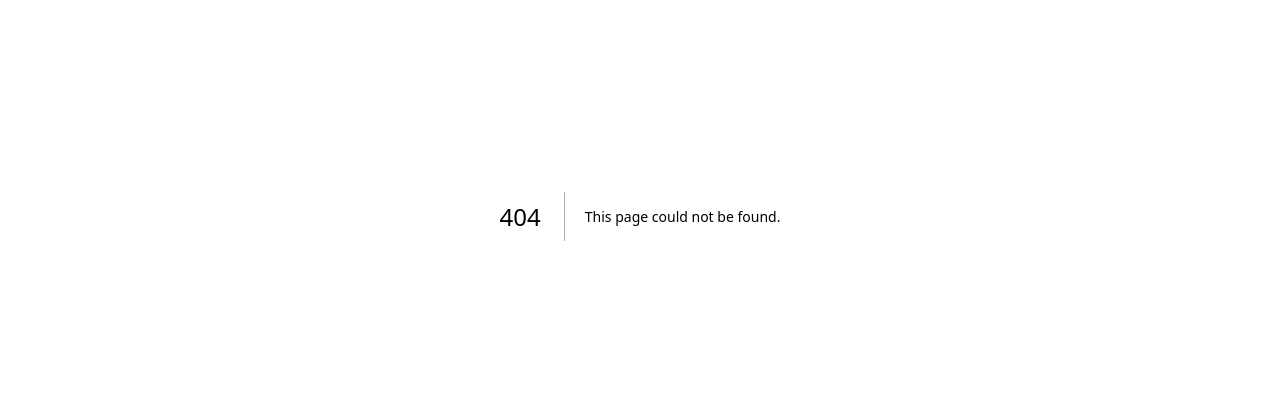
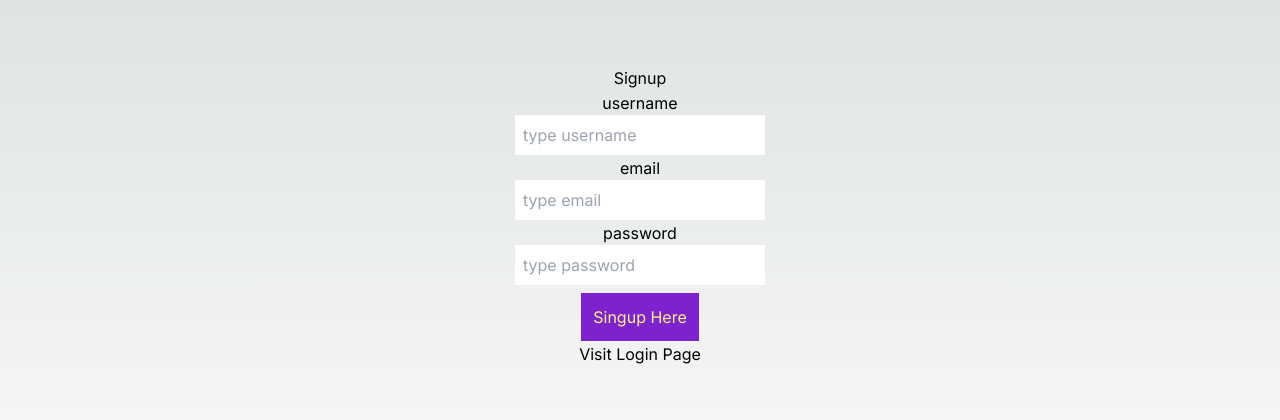
Before and after one commit to The-Kaif/nextjs-first-app, a Next.js app: page /signup in a window 1280 px wide. Before the commit this address had no page. Shown: the part 184-604 px from the top of the page. Built offline with nearby package versions, Linux system fonts and the light colour scheme.

Commit message:
basic app done

```diff
--- /dev/null
+++ b/src/app/dbConfig/dbConfig.ts
@@ -0,0 +1,19 @@
+import mongoose from "mongoose";
+
+export async function connect () {
+    try {
+        mongoose.connect(process.env.MONGO_URI!)
+        const connection = mongoose.connection;
+
+        connection.on('connected',()=>{
+            console.log('Mongoose connected successfully');
+        })
+
+        connection.on('error',(err)=>{
+            console.log('Mongoose error occurred during connect',err);
+            process.exit()
+        })
+    } catch (error) {
+        console.log("Failed to connect", error);
+    }
+}
--- /dev/null
+++ b/src/app/login/page.tsx
@@ -0,0 +1,53 @@
+"use client";
+
+import Link from "next/link";
+import React, { useState } from "react";
+import { useRouter } from "next/navigation";
+import { axios } from "axios";
+
+function Login() {
+  const [user, setUser] = useState({
+    email: "",
+    password:""
+  });
+  return (
+    <div className="flex flex-col items-center justify-center min-h-screen py-2">
+      <h1>Login</h1>
+      <hr />
+      <label htmlFor="email">email</label>
+      <input
+        className="p-2"
+        type="text"
+        placeholder="type email"
+        onChange={(e) => {
+          setUser({
+            ...user,
+            email: e.target.value,
+          });
+        }}
+        value={user.email}
+      />
+      <hr />
+      <label htmlFor="password">password</label>
+      <input
+        className="p-2"
+        type="password"
+        placeholder="type password"
+        onChange={(e) => {
+          setUser({
+            ...user,
+            password: e.target.value,
+          });
+        }}
+        value={user.password}
+      />
+      <button className="bg-purple-700 text-yellow-200 p-3 mt-2">
+        Login Here
+      </button>
+      <hr />
+      <Link href={"signup"}>Visit Signup Page</Link>
+    </div>
+  );
+}
+
+export default Login;
--- /dev/null
+++ b/src/app/profile/[id]/page.tsx
@@ -0,0 +1,17 @@
+import React from "react";
+
+function UserProfile({ params }: any) {
+  return (
+    <div className="flex flex-col items-center justify-center min-h-screen py-2">
+      <h1>User Profile</h1>
+      <p>
+        params :{" "}
+        <span className="bg-purple-700 text-yellow-200 p-1 m-1">
+          {params.id}
+        </span>{" "}
+      </p>
+    </div>
+  );
+}
+
+export default UserProfile;
--- /dev/null
+++ b/src/app/profile/page.tsx
@@ -0,0 +1,11 @@
+import React from 'react'
+
+function Profile() {
+  return (
+    <div className='flex flex-col items-center justify-center min-h-screen py-2'>
+        <h1>Profile</h1>
+    </div>
+  )
+}
+
+export default Profile
--- /dev/null
+++ b/src/app/signup/page.tsx
@@ -0,0 +1,68 @@
+"use client";
+
+import Link from "next/link";
+import React, { useState } from "react";
+import { useRouter } from "next/navigation";
+import { axios } from "axios";
+
+function Signup() {
+  const [user, setUser] = useState({
+    username: "",
+    email: "",
+    password: "",
+  });
+  return (
+    <div className="flex flex-col items-center justify-center min-h-screen py-2">
+      <h1>Signup</h1>
+      <hr />
+      <label htmlFor="username">username</label>
+      <input
+        className="p-2"
+        type="text"
+        placeholder="type username"
+        onChange={(e) => {
+          setUser({
+            ...user,
+            username: e.target.value,
+          });
+        }}
+        value={user.username}
+      />
+      <hr />
+      <label htmlFor="email">email</label>
+      <input
+        className="p-2"
+        type="text"
+        placeholder="type email"
+        onChange={(e) => {
+          setUser({
+            ...user,
+            email: e.target.value,
+          });
+        }}
+        value={user.email}
+      />
+      <hr />
+      <label htmlFor="password">password</label>
+      <input
+        className="p-2"
+        type="password"
+        placeholder="type password"
+        onChange={(e) => {
+          setUser({
+            ...user,
+            password: e.target.value,
+          });
+        }}
+        value={user.password}
+      />
+      <button className="bg-purple-700 text-yellow-200 p-3 mt-2">
+        Singup Here
+      </button>
+      <hr />
+      <Link href={"login"}>Visit Login Page</Link>
+    </div>
+  );
+}
+
+export default Signup;
```
Also changed, not shown: package.json (+10 -4 lines), src/app/api/users/login/route.ts (added), src/app/api/users/singup/route.ts (added), 2 other files (tests, documents, lock files or other folders).
